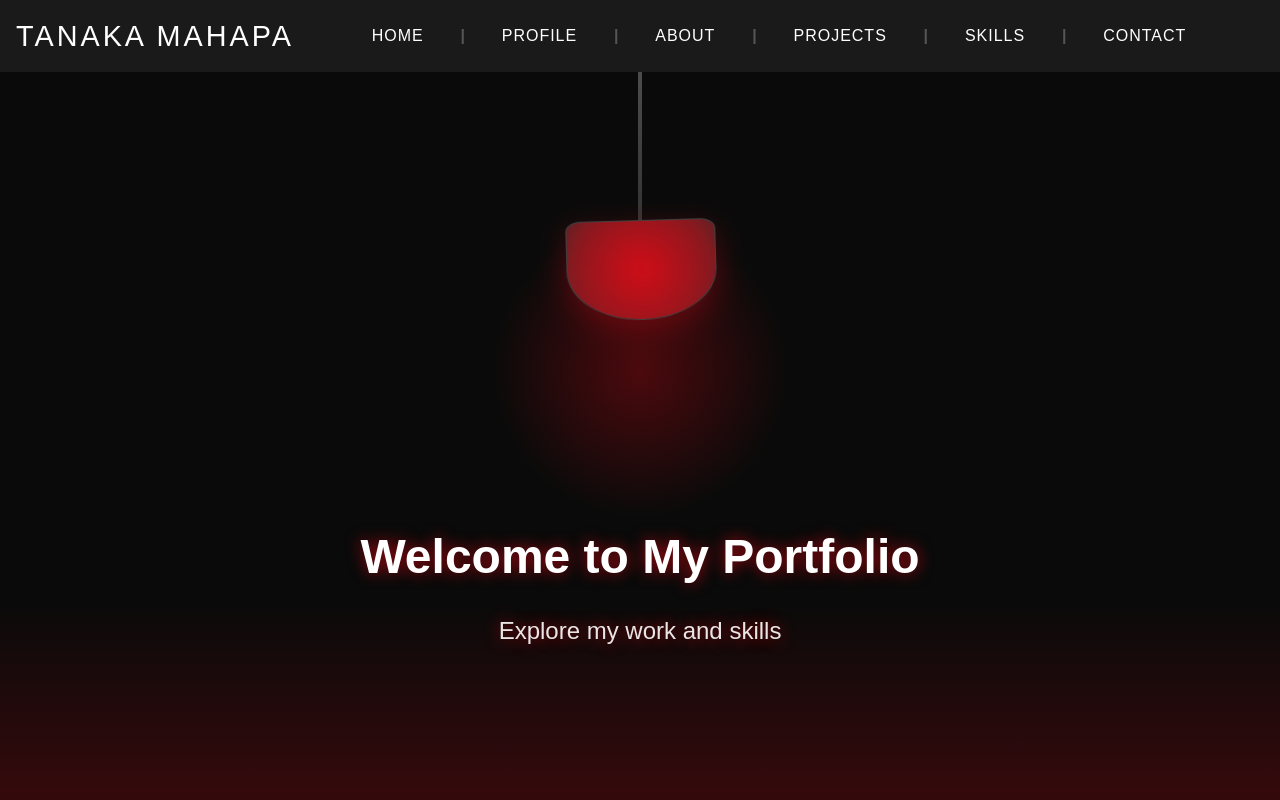
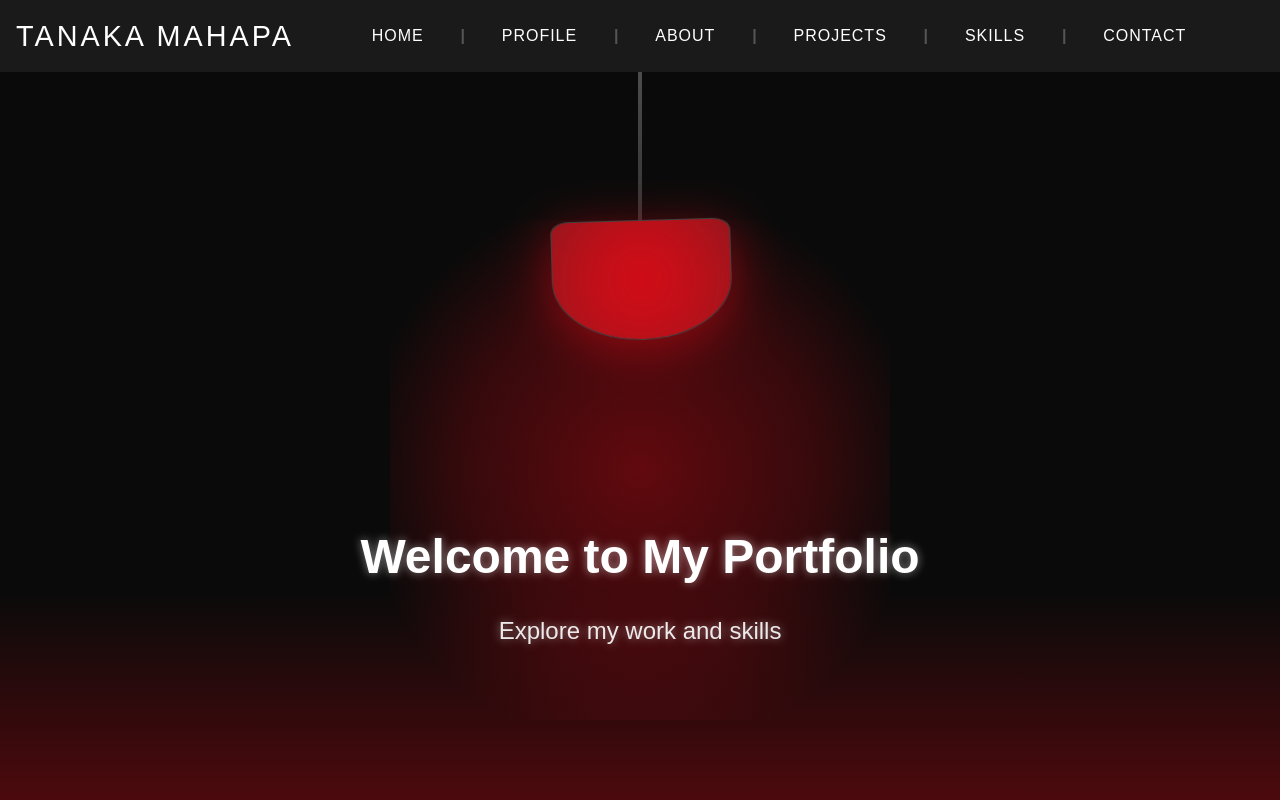
Before and after one commit to TanakaMahapa/PortfolioProject, a React (Vite) app: page /home in a window 1280 px wide. Built offline with nearby package versions, Linux system fonts and the light colour scheme.

Commit message:
Added a new effect on  the Home.jsx  code

```diff
--- a/src/Home.css
+++ b/src/Home.css
@@ -32,68 +32,73 @@
   z-index: 10;
 }
 
-/* Lamp shade (upside down) */
+/* Lamp shade */
 .lamp-shade {
   position: absolute;
   top: 220px;
   left: 50%;
   transform: translateX(-50%);
-  width: 150px;
-  height: 100px;
+  width: 180px;
+  height: 120px;
   background: rgba(50,50,50,0.8);
   border-radius: 10% 10% 50% 50%;
   border: 1px solid rgba(255,255,255,0.1);
-  box-shadow: 0 10px 30px rgba(229,8,20,0.3);
+  box-shadow: 0 10px 50px rgba(229,8,20,0.5); /* GLOW INTENSITY - Increase last value (0-1) */
   overflow: hidden;
   z-index: 10;
+  animation: swing 5s ease-in-out infinite;
+  transform-origin: top center;
 }
 
-/* Lamp light - Netflix red */
+/* MAIN LIGHT BULB - Adjust these values for glow */
 .lamp-light {
   position: absolute;
   top: 50%;
   left: 50%;
-  width: 200px;
-  height: 200px;
+  width: 300px; /* GLOW SIZE - Increase for wider glow */
+  height: 300px; /* GLOW SIZE - Increase for taller glow */
   background: radial-gradient(
     circle,
-    rgba(229, 8, 20, 0.9),
-    rgba(229, 8, 20, 0.5) 50%,
-    transparent 80%
+    rgba(229, 8, 20, 0.95), /* CENTER INTENSITY - Increase opacity (0-1) */
+    rgba(229, 8, 20, 0.7) 40%, /* MIDDLE GLOW - Adjust percentage for falloff */
+    rgba(229, 8, 20, 0.4) 70%, /* OUTER EDGE - Adjust percentage for spread */
+    transparent 90% /* GLOW FADEOUT - Increase for longer fade */
   );
   border-radius: 50%;
   transform: translate(-50%, -50%);
   transition: transform 0.1s ease-out;
-  filter: blur(10px);
+  filter: blur(25px); /* GLOW SOFTNESS - Increase for more diffusion */
   z-index: 5;
 }
 
-/* Glow effects */
+/* OVERHEAD GLOW - Adjust these for ceiling illumination */
 .lamp-glow {
   position: absolute;
   top: 220px;
   left: 50%;
   transform: translateX(-50%);
-  width: 300px;
-  height: 300px;
+  width: 500px; /* GLOW RADIUS - Increase for wider spread */
+  height: 500px; /* GLOW RADIUS - Increase for taller spread */
   background: radial-gradient(
     circle,
-    rgba(229, 8, 20, 0.3),
-    transparent 70%
+    rgba(229, 8, 20, 0.4), /* CENTER INTENSITY */
+    rgba(229, 8, 20, 0.2) 50%,
+    transparent 80% /* FADEOUT POINT */
   );
   z-index: 1;
 }
 
+/* FLOOR GLOW - Adjust these for ground illumination */
 .lamp-glow-floor {
   position: absolute;
   bottom: 0;
   left: 0;
   width: 100%;
-  height: 200px;
+  height: 300px; /* GLOW HEIGHT - Increase for taller glow */
   background: linear-gradient(
     to top,
-    rgba(229, 8, 20, 0.2),
-    transparent
+    rgba(229, 8, 20, 0.3), /* INTENSITY - Increase opacity */
+    transparent 70% /* FADEOUT POINT */
   );
   z-index: 2;
 }
@@ -106,8 +111,8 @@
   width: 100%;
   text-align: center;
   color: white;
-  z-index: 5;
-  text-shadow: 0 0 15px rgba(229, 8, 20, 0.7);
+  z-index: 15;
+  text-shadow: 0 0 10px rgba(255, 255, 255, 0.5);
 }
 
 .welcome-text h1 {
@@ -126,15 +131,12 @@
   50% { transform: translateX(-50%) rotate(2deg); }
 }
 
-.lamp-shade {
-  animation: swing 5s ease-in-out infinite;
-  transform-origin: top center;
-}
-
 /* Responsive design */
 @media (max-width: 768px) {
   .lamp-cable { height: 150px; }
-  .lamp-shade { top: 170px; width: 120px; height: 80px; }
+  .lamp-shade { top: 170px; width: 140px; height: 90px; }
+  .lamp-light { width: 250px; height: 250px; filter: blur(20px); }
+  .lamp-glow { width: 400px; height: 400px; }
   .welcome-text h1 { font-size: 2rem; }
   .welcome-text p { font-size: 1.2rem; }
 }
--- a/src/Home.jsx
+++ b/src/Home.jsx
@@ -1,5 +1,6 @@
 import React, { useRef, useEffect } from 'react';
 import './Home.css';
+import HourGlassBackground from "./CodeRain";
 
 const Home = () => {
   const lightRef = useRef(null);
@@ -21,22 +22,14 @@ const Home = () => {
 
   return (
     <div className="home-container">
-      {/* Ceiling mount */}
+      <HourGlassBackground />
       <div className="ceiling-mount"></div>
-
-      {/* Cable */}
       <div className="lamp-cable"></div>
-
-      {/* Lamp shade with floating light */}
       <div className="lamp-shade">
         <div ref={lightRef} className="lamp-light"></div>
       </div>
-
-      {/* Glow effects */}
       <div className="lamp-glow"></div>
       <div className="lamp-glow-floor"></div>
-
-      {/* Welcome text */}
       <div className="welcome-text">
         <h1>Welcome to My Portfolio</h1>
         <p>Explore my work and skills</p>
```
